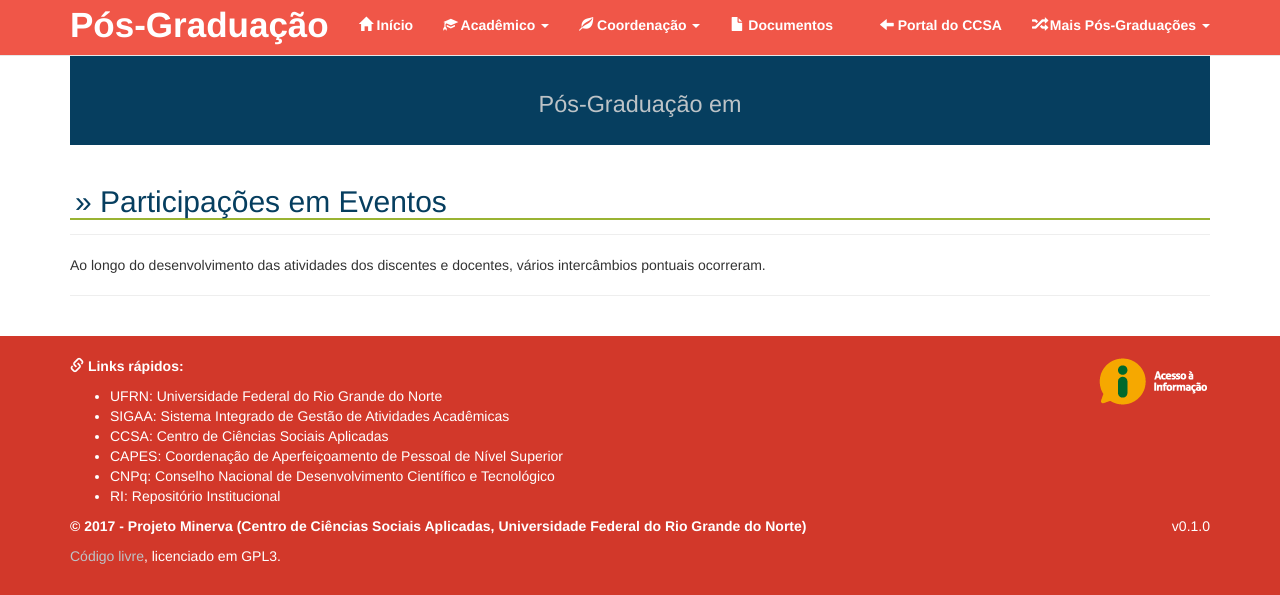
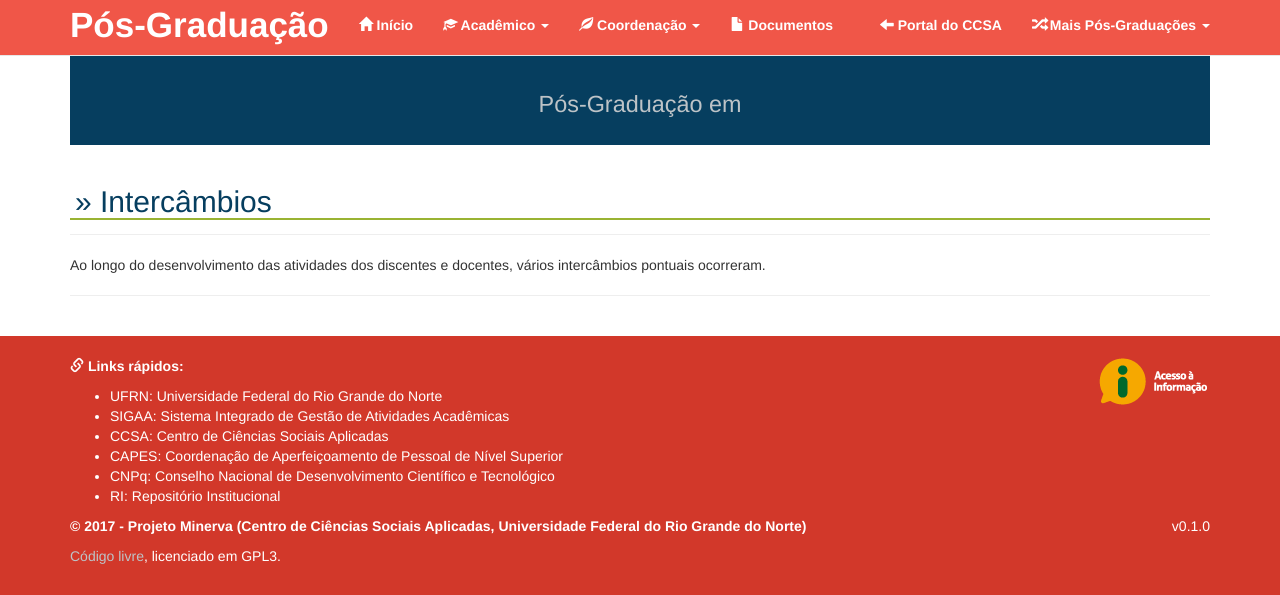
Before and after one commit to ccsa-ufrn/PosGraduacao, a Flask app: template MinervaEnv/Minerva/templates/participations_view.html in a window 1280 px wide. Shown: the top 595 px of the page. Run offline with Flask 2, Linux system fonts and the light colour scheme; the template is opened without the code that fills it, so the values that code supplies are empty; parts of the project's set-up code (start-up, migrations or seed data) failed here and were passed over; some libraries are stand-ins or nearby versions.

Commit message:
Rename integrations links and titles

```diff
--- a/MinervaEnv/Minerva/templates/layout.html
+++ b/MinervaEnv/Minerva/templates/layout.html
@@ -67,7 +67,7 @@
                             </li>
 
                             <li><a href="{{ url_for('view_participations', initials=std.post_graduation.initials) }}">
-                                <span class="glyphicon glyphicon-globe"></span> Participações em Eventos</a>
+                                <span class="glyphicon glyphicon-globe"></span> Intercâmbios</a>
                             </li>
 
                             <li><a href="{{ url_for('view_final_reports', initials=std.post_graduation.initials) }}">
--- a/MinervaEnv/Minerva/templates/participations_view.html
+++ b/MinervaEnv/Minerva/templates/participations_view.html
@@ -12,7 +12,7 @@
 
 <section>
     <header class="page-header">
-        <h2>&raquo Participações em Eventos</h2>
+        <h2>&raquo Intercâmbios</h2>
     </header>
 
     <p>
--- a/MinervaEnv/Minerva/views.py
+++ b/MinervaEnv/Minerva/views.py
@@ -133,7 +133,7 @@ def view_professors(initials):
 
 
 
-@app.route('/<string:initials>/participacoes/')
+@app.route('/<string:initials>/intercambios/')
 def view_participations(initials):
     """Render a view for integrations lists."""
 
```
